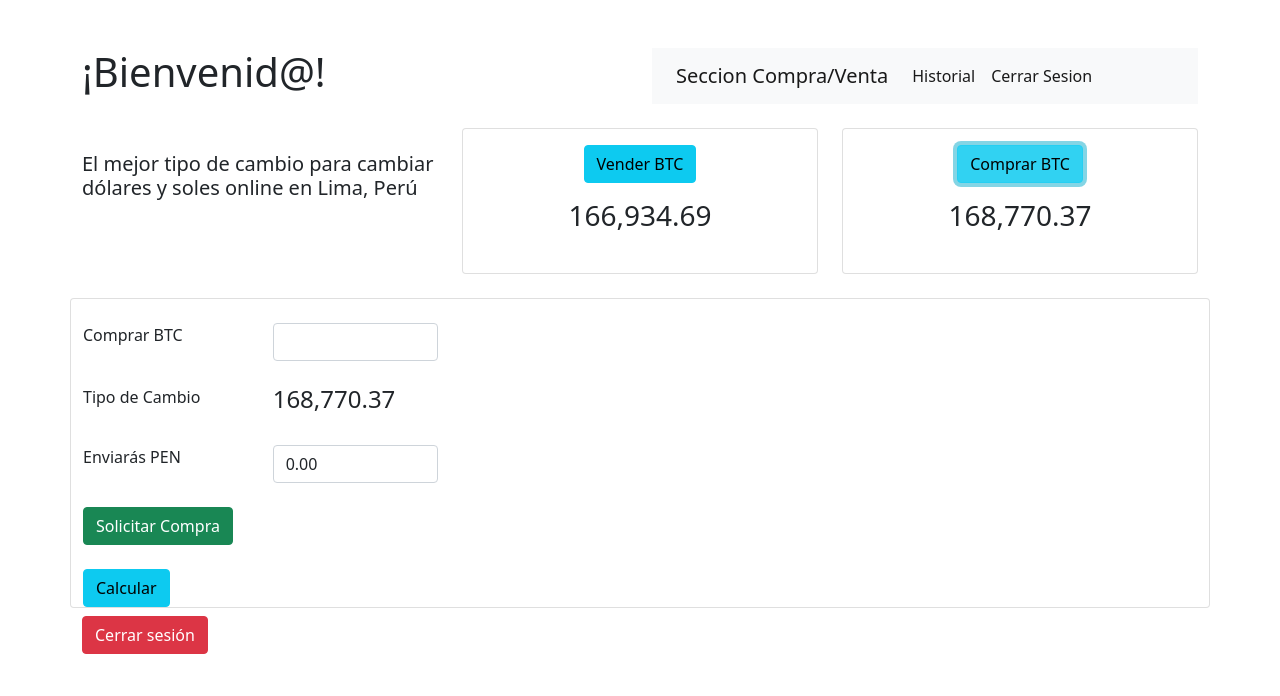
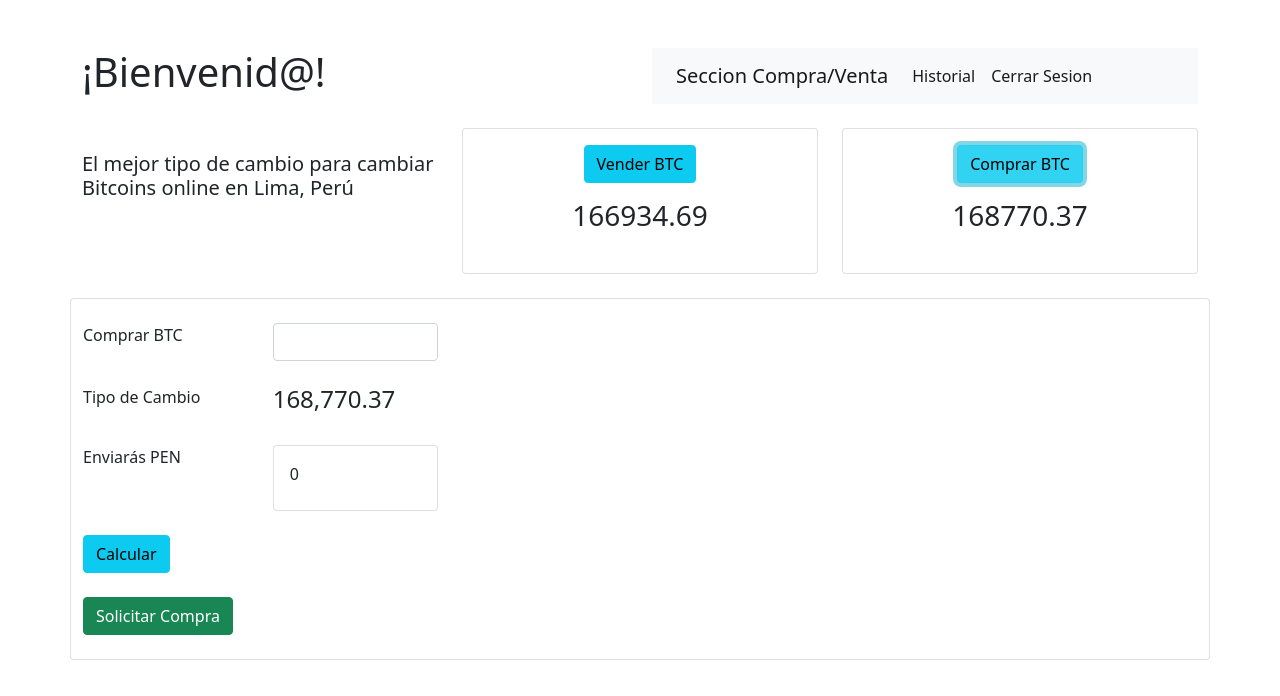
Before and after one commit to Jacquie10/TrabajoFinalPrograWeb, a Next.js app: page /main in a window 1280 px wide. Both pictures are taken after a click on the button "Comprar BTC". Shown: the top 696 px of the page. Built offline with nearby package versions, Linux system fonts and the light colour scheme.

Commit message:
Calcular Monto

```diff
--- a/component/bienvenido.component.js
+++ b/component/bienvenido.component.js
@@ -2,34 +2,12 @@ import { useState } from "react"
 
 const Bienvenido = (props) =>
 {
-    const [mostrarVenta, setMostrarVenta] = useState(true)
-    const [solicitarVenta, setSolicitarVenta] = useState(true)
-    const [mostrarEditar, setMostrarEditar] = useState(false)
+
 
     const [txtMonto, settxtMonto] = useState('')
-    const [txtCambio, settxtCambio] = useState('')
 
 
-    const butVentaDolar = () =>
-    {
-        setSolicitarVenta(true)
-        setMostrarVenta(true)
 
-
-    }
-
-    const butCompraDolar = () =>
-    {
-
-        setSolicitarVenta(false)
-        setMostrarVenta(false)
-
-    }
-
-    const butMostrarEditar = () =>
-    {
-        setMostrarEditar(true)
-    }
 
 
     const txtOnChangeMonto = (event) =>
@@ -37,15 +15,12 @@ const Bienvenido = (props) =>
         const Monto = event.target.value
         settxtMonto(Monto)
         console.log(Monto)
-
     }
 
 
     const calcular = () =>{
 
-        const valor = document.getElementById("cambioId")
-        console.log(valor)
-
+        props.Monto(txtMonto)
 
     }
 
@@ -53,54 +28,17 @@ const Bienvenido = (props) =>
 
 
 
-    if(mostrarVenta)
-    {
+    if (props.modo) {
 
         return <div>
-            <div className="row">
-                <div className="col-sm-4 mt-4">
-                    <h5>
-                        El mejor tipo de cambio
-                        para cambiar Bitcoins online en Lima, Perú
-                    </h5>
 
-                </div>
 
-                <div className="col-md-4">
-                    <div className="card text-center" >
-                        <div className="card-body">
-                            <div className="btn-group" role="group" aria-label="First group">
-                                <button type="button" className="btn btn-info md-4" onClick={butVentaDolar}>
-                                    Vender BTC
-                                </button>
-                            </div>
-                            <div className="card-body">
-                                <h3>166,934.69</h3>
-                            </div>
-                        </div>
-                    </div>
-                </div>
-
-                <div className="col-sm-4">
-                    <div className="card text-center" >
-                        <div className="card-body">
-                            <div className="btn-group" role="group" aria-label="First group">
-                                <button type="button" className="btn btn-info"
-                                    onClick={butCompraDolar}>
-                                        Comprar BTC
-                                </button>
-                            </div>
-                            <div className="card-body">
-                                <h3>168,770.37</h3>
-                            </div>
-                        </div>
-                    </div>
-                </div>
 
 
 
                  {/* MOSTRAR TIPO DE CAMBIO VENTA*/}
                 <div className="card mt-4">
+
                     <div className="row mt-4">
                         <div className="col-md-2">
                             <label htmlFor="">Vender BTC</label>
@@ -110,12 +48,15 @@ const Bienvenido = (props) =>
                         </div>
                     </div>
 
+
+
+
                     <div className="row mt-4">
                         <div className="col-md-2">
                             <label htmlFor="">Tipo de Cambio</label>
                         </div>
                         <div className="col">
-                            <h4 id="cambioId" >166,934.69</h4>
+                            <h4 id="cambioId" >166,934.69   </h4>
                         </div>
                     </div>
 
@@ -123,75 +64,42 @@ const Bienvenido = (props) =>
                         <div className="col-md-2">
                             <label htmlFor="">Recibirás PEN</label>
                         </div>
+
                         <div className="col-md-2">
 
                                 <div class="card">
                                     <div class="card-body">
-                                        <label for="txt_cuent" className="form-label">550</label>
+                                        <label for="txt_cuent" className="form-label"> {props.variable}</label>
                                     </div>
                                 </div>
 
-                            <input className="form-control mb-4" id="recibiras" defaultValue="0.00" type="text"  />
                         </div>
                     </div>
 
-                    <div>
+
+
+                    <div className="mt-4">
                         <button type="button" className="btn btn-info md-4"
                                     onClick={calcular}  >Calcular</button>
                     </div>
 
-                    <div>
+                    <div className="mt-4">
                         <a href="/Pasos/pasoVenta" className="btn btn-success mb-4" >Solicitar venta</a>
                     </div>
 
+                </div>
+
+
+
 
     </div>
-            </div>
-            <div>
-                <a href="/" className="btn btn-danger mb-4 mt-2">Cerrar sesión</a>
-            </div>
-        </div>
+
     }
-    else
-    {
+    else{
     {/* MOSTRAR TIPO DE CAMBIO COMPRA*/ }
     return <div>
         <div className="row">
-                <div className="col-sm-4 mt-4">
-                    <h5>
-                        El mejor tipo de cambio
-                        para cambiar dólares y
-                        soles online en Lima, Perú
-                    </h5>
 
-                </div>
-
-                <div className="col-md-4">
-                    <div className="card text-center" >
-                        <div className="card-body">
-                            <div className="btn-group" role="group" aria-label="First group">
-                                <button type="button" className="btn btn-info md-4"
-                                    onClick={butVentaDolar}  >Vender BTC</button>
-                            </div>
-                            <div className="card-body">
-                                <h3 >166,934.69</h3>
-                            </div>
-                        </div>
-                    </div>
-                </div>
-
-                <div className="col-sm-4">
-                    <div className="card text-center" >
-                        <div className="card-body">
-                            <div className="btn-group" role="group" aria-label="First group">
-                                <button type="button" className="btn btn-info">Comprar BTC</button>
-                            </div>
-                            <div className="card-body">
-                                <h3>168,770.37</h3>
-                            </div>
-                        </div>
-                    </div>
-                </div>
 
             <div className="card mt-4">
                 <div className="row mt-4">
@@ -199,7 +107,7 @@ const Bienvenido = (props) =>
                         <label htmlFor="">Comprar BTC</label>
                     </div>
                     <div className="col-md-2">
-                            <input className="form-control" type="number" onChange={txtOnChangeMonto}/>
+                        <input className="form-control" type="number" onChange={txtOnChangeMonto} />
                     </div>
                 </div>
 
@@ -217,28 +125,36 @@ const Bienvenido = (props) =>
                         <label htmlFor="">Enviarás PEN</label>
                     </div>
                     <div className="col-md-2">
-                            <input className="form-control mb-4" id="enviaras" defaultValue="0.00"  type="text" />
+
+                                <div class="card">
+                                    <div class="card-body">
+                                        <label for="txt_cuent" className="form-label"> {props.variable}</label>
                                     </div>
                                 </div>
 
-                    <div>
+                        </div>
+                </div>
+
+                <div className="mt-4">
+                        <button type="button" className="btn btn-info md-4"
+                                    onClick={calcular}  >Calcular</button>
+                </div>
+
+                <div className="mt-4">
                     <a href="/Pasos/pasoCompra" className="btn btn-success mb-4">Solicitar Compra</a>
 
-                    </div>
-
-                    <div>
-                        <button type="button" className="btn btn-info md-4"
-                                    onClick={calcular}  >Calcular</button>
                 </div>
 
 
 
 
 
+
+
             </div>
-            </div>
-            <div>
-                <a href="/" className="btn btn-danger mb-4 mt-2">Cerrar sesión</a>
+
+
+
         </div>
     </div>
 
--- /dev/null
+++ b/component/mostrarCambio.component.js
@@ -0,0 +1,71 @@
+import { useState } from "react"
+
+const MostrarCambio = (props) => {
+
+    const [numero, setNumero] = useState(0)
+    const [valorVenta, setValorVenta] = useState(166934.69)
+    const [valorCompra, setValorCompra] = useState(168770.37)
+
+
+
+    const butVentaDolar = () => {
+        setNumero(166934.69)
+        props.enviar(numero, "venta")
+
+    }
+
+    const butCompraDolar = () => {
+        setNumero(168770.37)
+        props.enviar(numero,"compra")
+    }
+
+
+
+    return <div>
+        <div className="row">
+            <div className="col-sm-4 mt-4">
+                <h5>
+                    El mejor tipo de cambio
+                    para cambiar Bitcoins online en Lima, Perú
+                </h5>
+
+            </div>
+
+            <div className="col-md-4">
+                <div className="card text-center" >
+                    <div className="card-body">
+                        <div className="btn-group" role="group" aria-label="First group">
+                            <button type="button" className="btn btn-info md-4" onClick={butVentaDolar}>
+                                Vender BTC
+                            </button>
+                        </div>
+                        <div className="card-body">
+                            <h3>{valorVenta} </h3>
+                        </div>
+                    </div>
+                </div>
+            </div>
+
+            <div className="col-sm-4">
+                <div className="card text-center" >
+                    <div className="card-body">
+                        <div className="btn-group" role="group" aria-label="First group">
+                            <button type="button" className="btn btn-info"
+                                onClick={butCompraDolar}>
+                                Comprar BTC
+                            </button>
+                        </div>
+                        <div className="card-body">
+                            <h3>{valorCompra}</h3>
+                        </div>
+                    </div>
+                </div>
+            </div>
+
+
+        </div>
+
+</div>
+
+}
+export default MostrarCambio
--- a/pages/main.js
+++ b/pages/main.js
@@ -1,30 +1,44 @@
 import { useState } from "react"
+import BarraMain from "../component/BarraMain.component"
 import Bienvenido from "../component/bienvenido.component"
-import BarraMain from "../component/BarraMain.component"
+import MostrarCambio from "../component/mostrarCambio.component"
 
 function MainPage()
 {
     const [montoFinal, setMontoFinal] = useState(0)
+    const [montoCambio, setMontoCambio] = useState(0)
+    const [modo, setModo] = useState(true)
 
-
-    const calcularMonto = (monto,cambio) =>{
-        const num = monto*cambio
+    const HacerCalculo = (monto) =>{
+        const num = monto * montoCambio
+        console.log(num)
         setMontoFinal(num)
 
-        console.log(num)
     }
 
+    const recibirMonto= (cambio,mostrar) =>{
+        setMontoCambio(cambio)
+        if(mostrar=="venta"){
+            setModo(true)
+
+        }else{
+            setModo(false)
+        }
+
+    }
 
     return <div>
         <div className="row mt-4 mb-4">
-            <h1 className="col mt-4">¡Bienvenid@!</h1>
+             <h1 className="col mt-4">¡Bienvenid@!</h1>
             <div className="col mt-4">
-                <BarraMain />
+               <BarraMain/>
             </div>
 
         </div>
 
-        <Bienvenido hacerCalculo={calcularMonto} variable={montoFinal} />
+
+        <MostrarCambio  enviar={recibirMonto}  />
+        <Bienvenido Monto={HacerCalculo} variable={montoFinal} modo={modo} />
     </div>
 }
 export default MainPage
```
Lines whose indentation alone changed are shown as unchanged.
